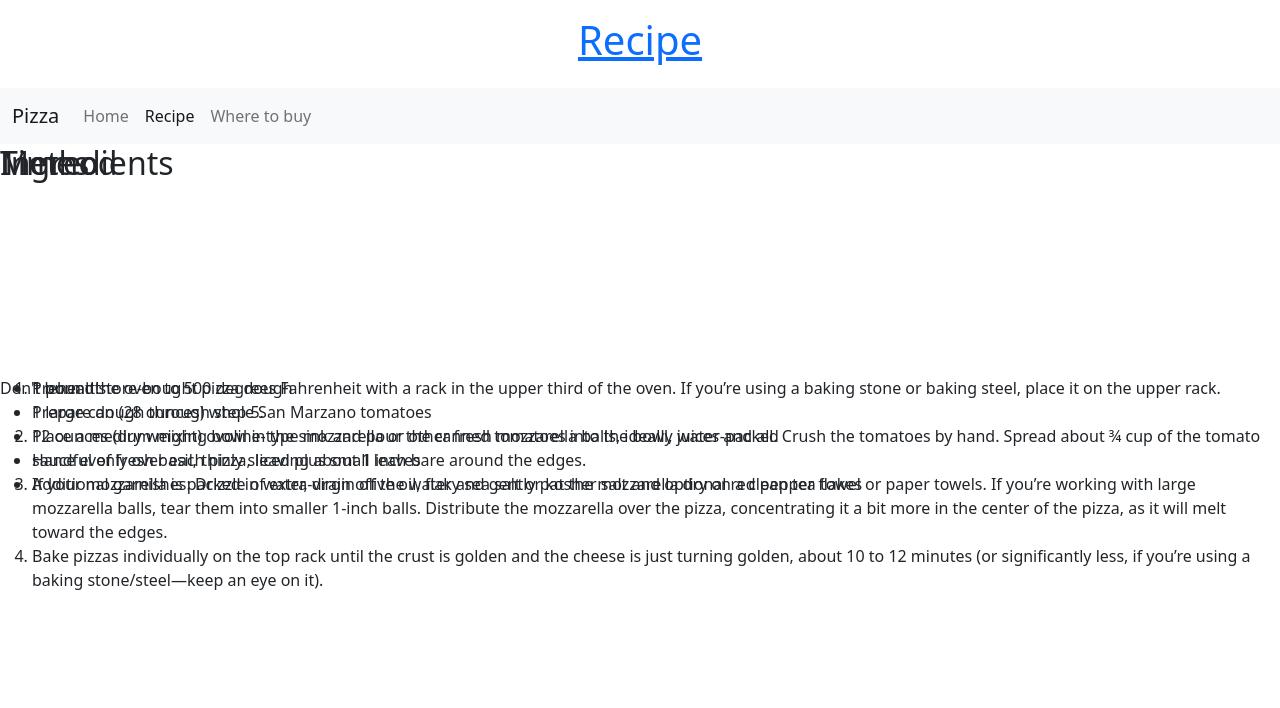
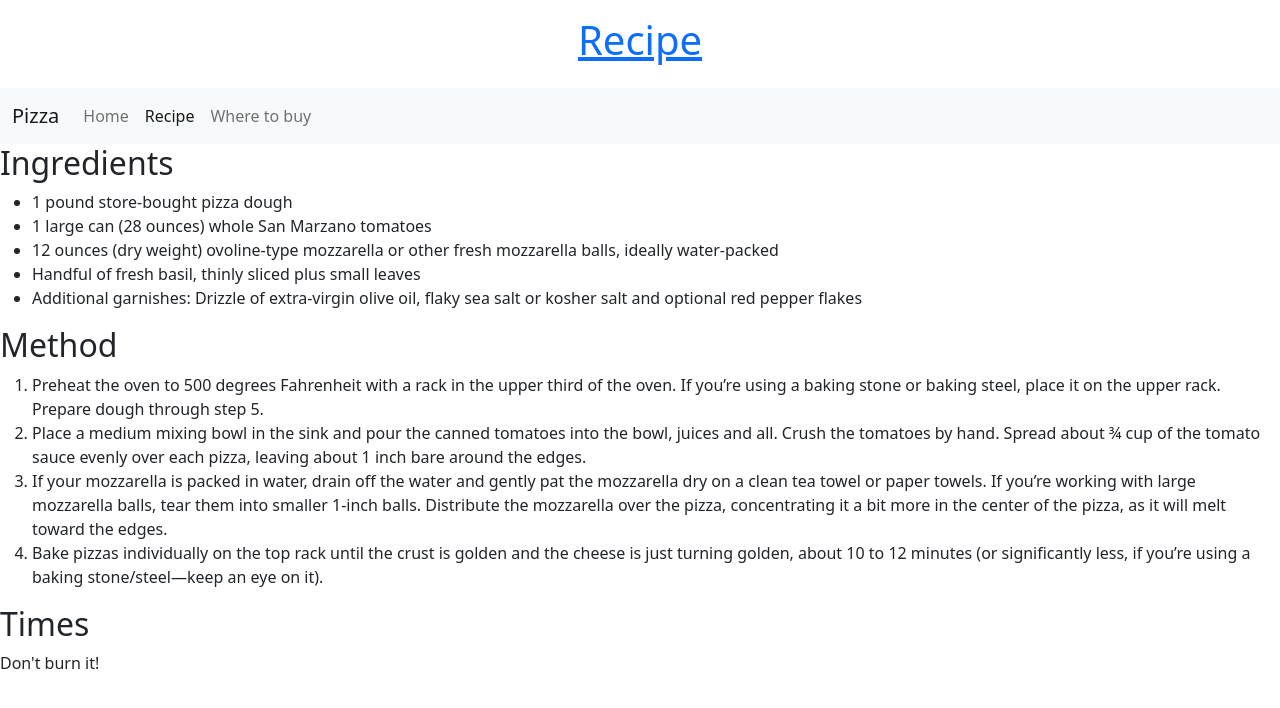
Before and after one commit to Graingertom/Foodsite, a plain HTML site: page recipe.html in a window 1280 px wide. Drawn offline with nearby package versions, Linux system fonts and the light colour scheme.

Commit message:
column changes

```diff
--- a/recipe.html
+++ b/recipe.html
@@ -36,9 +36,9 @@
             </div>
         </div>
     </nav>
-    <div class="recipeGrid">
-            <h2 class="header">Ingredients</h2>
-            <div class="main">
+    <div class="rows">
+            <h2 class="col">Ingredients</h2>
+            <div class="col">
             <ul>
                 <li>1 pound store-bought pizza dough</li>
                 <li>1 large can (28 ounces) whole San Marzano tomatoes</li>
@@ -49,8 +49,8 @@
                     red pepper flakes</li>
             </ul>
             </div>
-            <h2 class="header">Method</h2>
-            <div class="main">
+            <h2 class="col">Method</h2>
+            <div class="col">
             <ol>
                 <li>Preheat the oven to 500 degrees Fahrenheit with a rack in the upper third of the oven. If you’re
                     using a baking stone or baking steel, place it on the upper rack. Prepare dough through step 5.</li>
@@ -66,8 +66,8 @@
                     eye on it).</li>
             </ol>
             </div>
-            <h2 class="header">Times</h2>
-            <p class="main">Don't burn it!</p>
+            <h2 class="col">Times</h2>
+            <p class="col">Don't burn it!</p>
     </div>
 </body>
 
--- a/styles.css
+++ b/styles.css
@@ -1,25 +1,5 @@
-.header {
-    grid-area: header;
-}
-
-.main {
-    grid-area: main;
-}
-
-
-.recipeGrid {
-    display: grid;
-    grid-template-rows: 1fr 1fr;
-    grid-template-columns: 1fr 1fr 1fr;
-    grid-template-areas:
-        "header header header"
-        "main main main";
-}
-
-
-
 @media only screen and (max-width: 780px) {
-        #recipeGrid {
-            display: grid;
+        h2 {
+            color: red;
         }
 }
```
